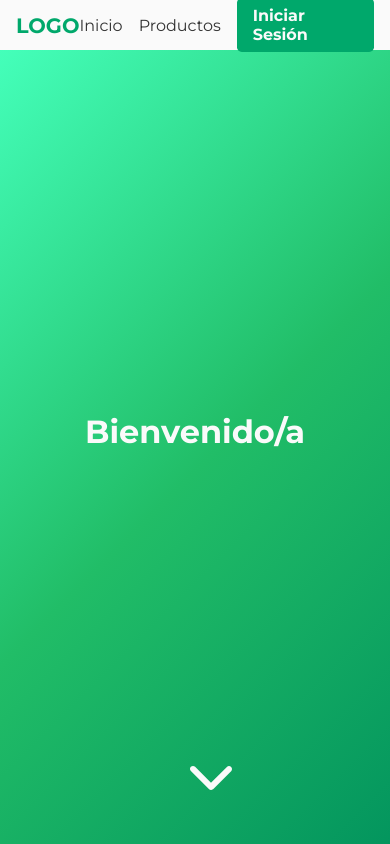
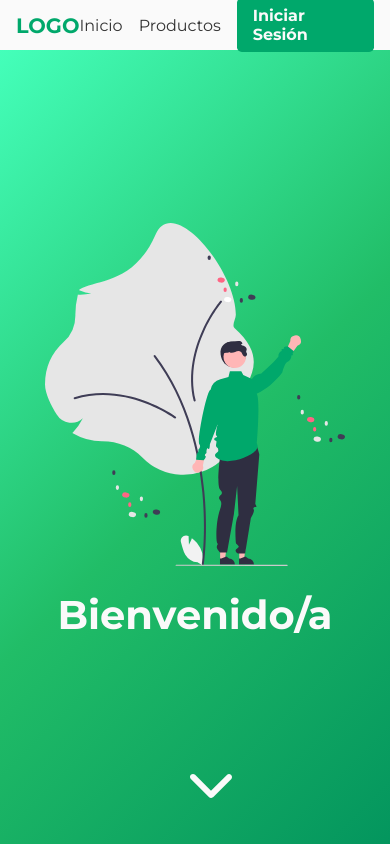
Before and after one commit to KevinStockmanns/App-Eccomerce, an Angular app: page /home in a window 390 px wide. Shown: the top 844 px of the page. Built offline with nearby package versions, Linux system fonts and the light colour scheme.

Commit message:
Agregando imagen de bienvenida

```diff
--- a/src/app/pages/home/home.component.css
+++ b/src/app/pages/home/home.component.css
@@ -21,17 +21,32 @@ main > section:first-child{
     position: relative;
     color: var(--bgCardColor);
 }
+.welcome img{
+    justify-self: center;
+    max-width: 300px;
+}
 .welcome h1{
-    font-size: clamp(2rem, 7vw, 6rem);
+    font-size: clamp(2.5rem, 7vw, 6rem);
     text-align: center;
 }
 .scroll-down{
     position: absolute;
-    bottom: 0;
+    bottom: -1.5rem;
     left: 50%;
     font-size: 3rem;
     transform: rotate(90deg) translateX(-50%);
     animation: up-down 1.5s 3s ease-in-out 15 both;
+}
+@keyframes up-down {
+    0%{
+        bottom: -1.5rem;
+    }
+    50%{
+        bottom: .5rem;
+    }
+    100%{
+        bottom: -1.5rem;
+    }
 }
 
 
@@ -47,17 +62,6 @@ main > section:first-child{
 }
 .about > p:nth-child(odd){
     justify-self: end;
-}
-@keyframes up-down {
-    0%{
-        bottom: -1rem;
-    }
-    50%{
-        bottom: 1rem;
-    }
-    100%{
-        bottom: -1rem;
-    }
 }
 
 
--- a/src/app/pages/home/home.component.html
+++ b/src/app/pages/home/home.component.html
@@ -2,6 +2,7 @@
 <main class="main">
     @if (!isLogin()) {
         <section class="welcome content">
+            <img src="/assets/images/welcome.svg" alt="Imagen de bienvenida">
             <h1>Bienvenido/a</h1>
 
             <div class="scroll-down">
```
Also changed, not shown: src/assets/images/welcome.svg (added).
